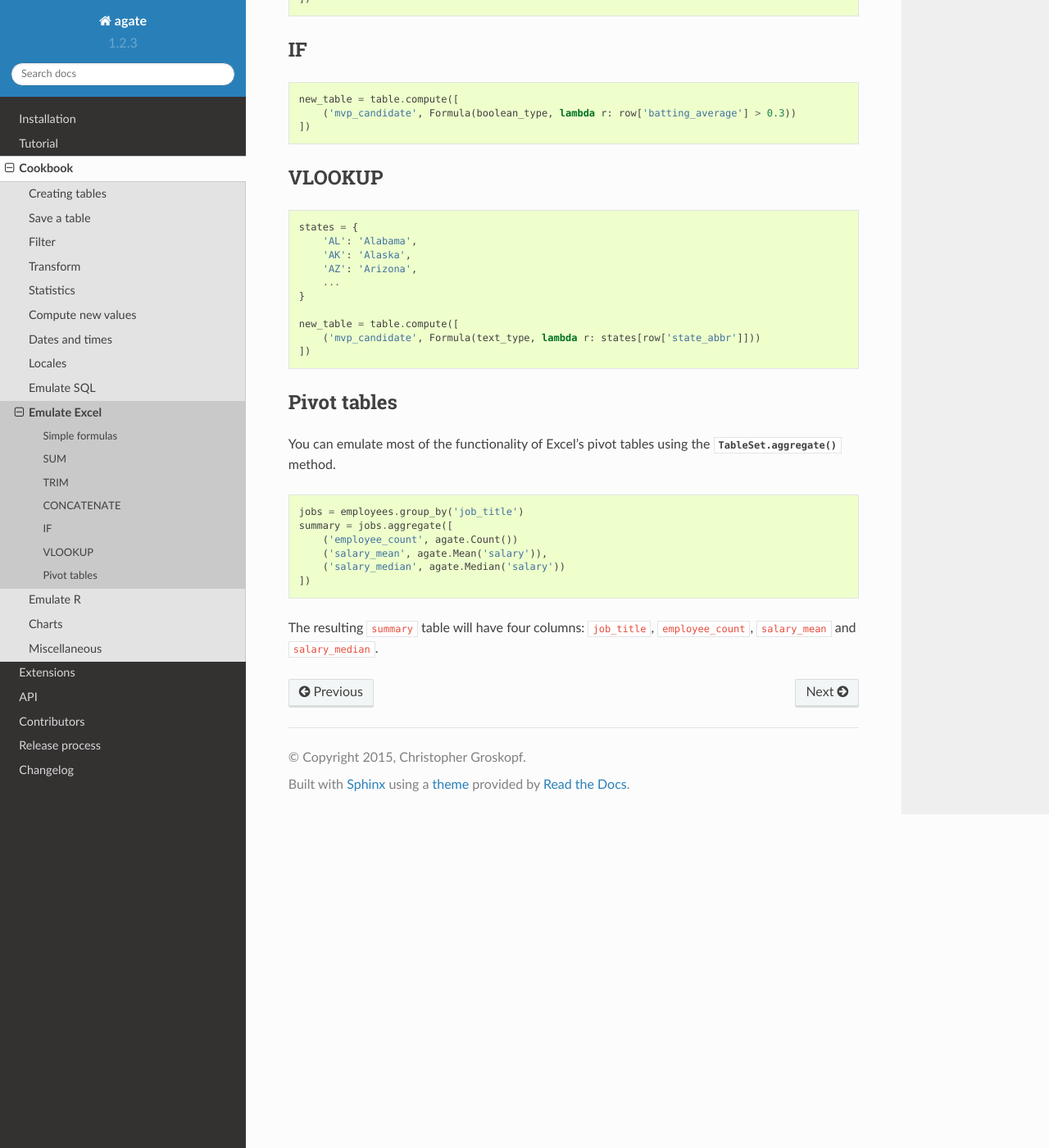
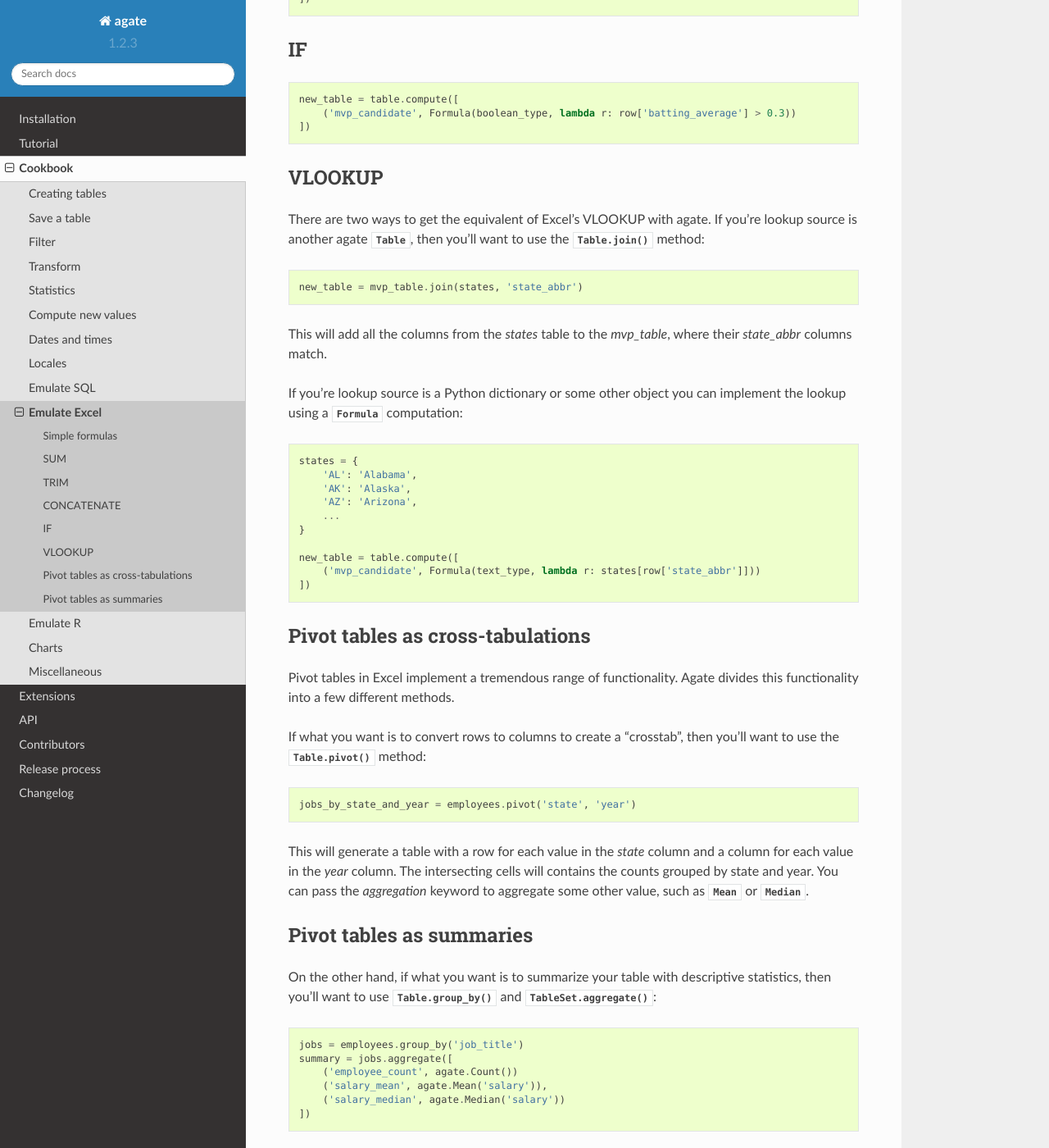
Before and after one commit to wireservice/agate, a Sphinx documentation site: the page built from docs/cookbook/excel.rst, in a window 1280 px wide and 1400 px high, scrolled down 1324 px. Shown: the whole window at 82% size. Built offline with Sphinx 7.4.7 and the Read the Docs theme 2.0.0, drawn with Linux system fonts in a browser that asks for light colours; pages that are not in the unit, such as notebooks, are missing from menus; some of the changed text lies outside the part shown.

Commit message:
Update Excel cookbook entries. Closes #536. Closes #537.

```diff
--- a/CHANGELOG.rst
+++ b/CHANGELOG.rst
@@ -1,6 +1,8 @@
 1.2.3
 -----
 
+* Updated Excel cookbook entry for pivot tables. (#536)
+* Updated Excel cookbook entry for VLOOKUP. (#537)
 * Fix number rendering in :meth:`.Table.print_table` on Windows. (#528)
 * Added cookbook examples of using :meth:`.Table.pivot` to count frequency/distribution.
 * :meth:`.Table.bins` now has smarter output column names. (#524)
--- a/docs/cookbook/excel.rst
+++ b/docs/cookbook/excel.rst
@@ -77,6 +77,16 @@ IF
 VLOOKUP
 =======
 
+There are two ways to get the equivalent of Excel's VLOOKUP with agate. If you're lookup source is another agate :class:`.Table`, then you'll want to use the :meth:`.Table.join` method:
+
+.. code-block:: python
+
+    new_table = mvp_table.join(states, 'state_abbr')
+
+This will add all the columns from the `states` table to the `mvp_table`, where their `state_abbr` columns match.
+
+If you're lookup source is a Python dictionary or some other object you can implement the lookup using a :class:`.Formula` computation:
+
 .. code-block:: python
 
     states = {
@@ -90,10 +100,23 @@ VLOOKUP
         ('mvp_candidate', Formula(text_type, lambda r: states[row['state_abbr']]))
     ])
 
-Pivot tables
-============
+Pivot tables as cross-tabulations
+=================================
 
-You can emulate most of the functionality of Excel's pivot tables using the :meth:`.TableSet.aggregate` method.
+Pivot tables in Excel implement a tremendous range of functionality. Agate divides this functionality into a few different methods.
+
+If what you want is to convert rows to columns to create a "crosstab", then you'll want to use the :meth:`.Table.pivot` method:
+
+.. code-block:: python
+
+    jobs_by_state_and_year = employees.pivot('state', 'year')
+
+This will generate a table with a row for each value in the `state` column and a column for each value in the `year` column. The intersecting cells will contains the counts grouped by state and year. You can pass the `aggregation` keyword to aggregate some other value, such as :class:`.Mean` or :class:`.Median`.
+
+Pivot tables as summaries
+=========================
+
+On the other hand, if what you want is to summarize your table with descriptive statistics, then you'll want to use :meth:`.Table.group_by` and :meth:`.TableSet.aggregate`:
 
 .. code-block:: python
 
@@ -105,3 +128,5 @@ You can emulate most of the functionality of Excel's pivot tables using the :met
     ])
 
 The resulting ``summary`` table will have four columns: ``job_title``, ``employee_count``, ``salary_mean`` and ``salary_median``.
+
+You may also want to look at the :meth:`.Table.normalize` and :meth:`.Table.denormalize` methods for examples of functionality frequently accomplished with Excel's pivot tables.
```
